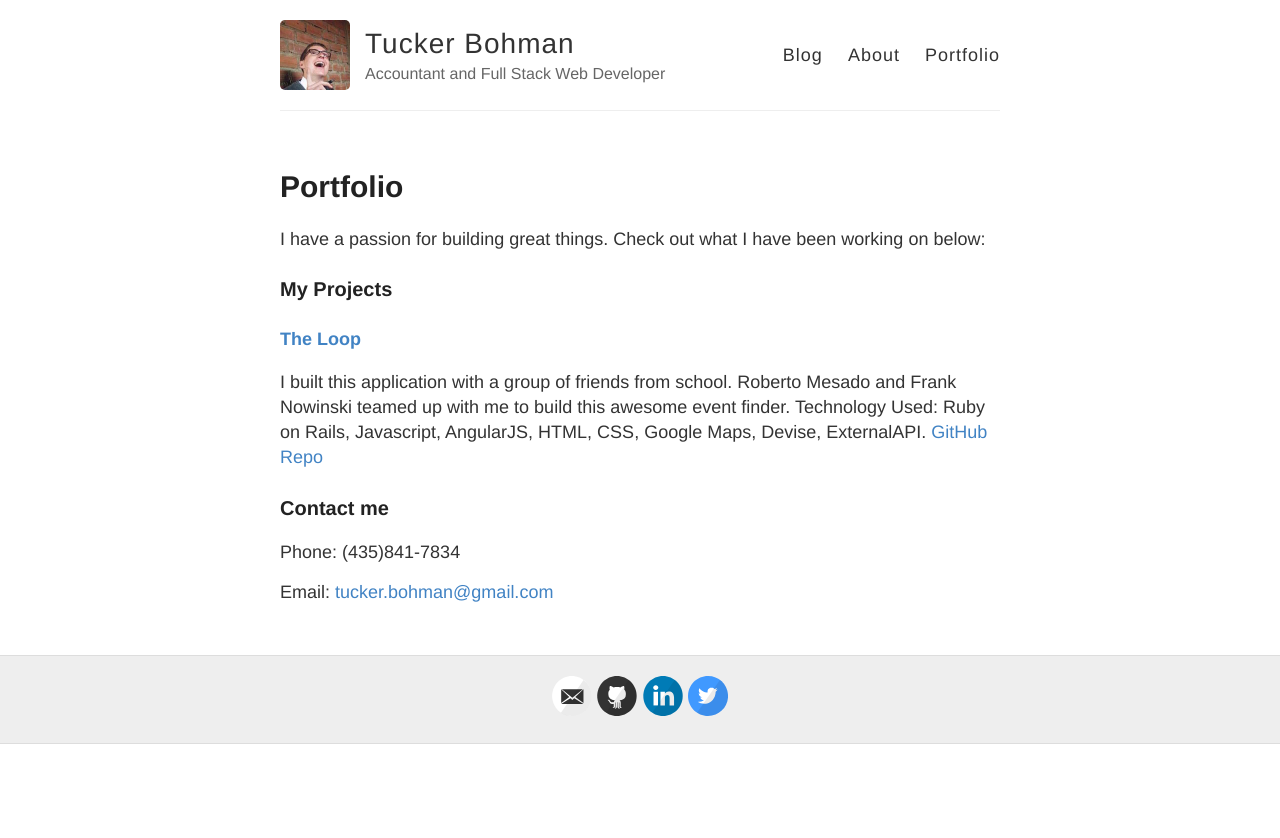
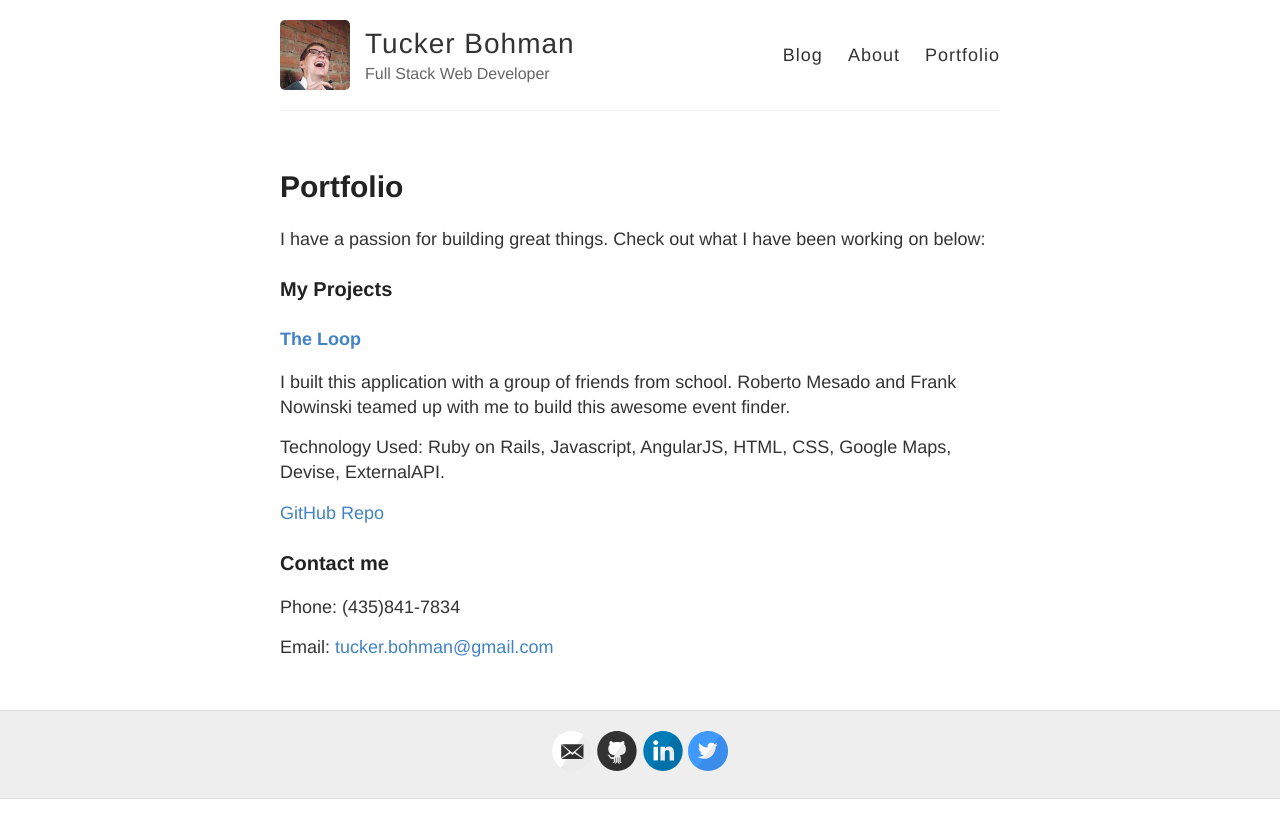
Before and after one commit to tuckerbohman5/tuckerbohman5.github.io, a Jekyll site: the page built from portfolio.md, in a window 1280 px wide. Shown: the top 838 px of the page. Built offline with Jekyll 4.4.1, drawn with Linux system fonts in a browser that asks for light colours.

Commit message:
changed description and formatting

```diff
--- a/_config.yml
+++ b/_config.yml
@@ -6,7 +6,7 @@
 name: Tucker Bohman
 
 # Short bio or description (displayed in the header)
-description: Accountant and Full Stack Web Developer
+description: Full Stack Web Developer
 
 # URL of your avatar or profile pic (you could use your GitHub profile pic)
 avatar: https://tuckerbohman5.github.io/images/Profile.jpeg
--- a/portfolio.md
+++ b/portfolio.md
@@ -11,8 +11,10 @@ I have a passion for building great things. Check out what I have been working o
 ##### [The Loop](https://morning-mountain-34367.herokuapp.com)
 
 I built this application with a group of friends from school. Roberto Mesado and Frank Nowinski teamed up with me to build this awesome event finder.
+
 Technology Used:
 Ruby on Rails, Javascript, AngularJS, HTML, CSS, Google Maps, Devise, ExternalAPI.
+
 [GitHub Repo](https://github.com/onyoo/TheLoop)
 
 ### Contact me
```
